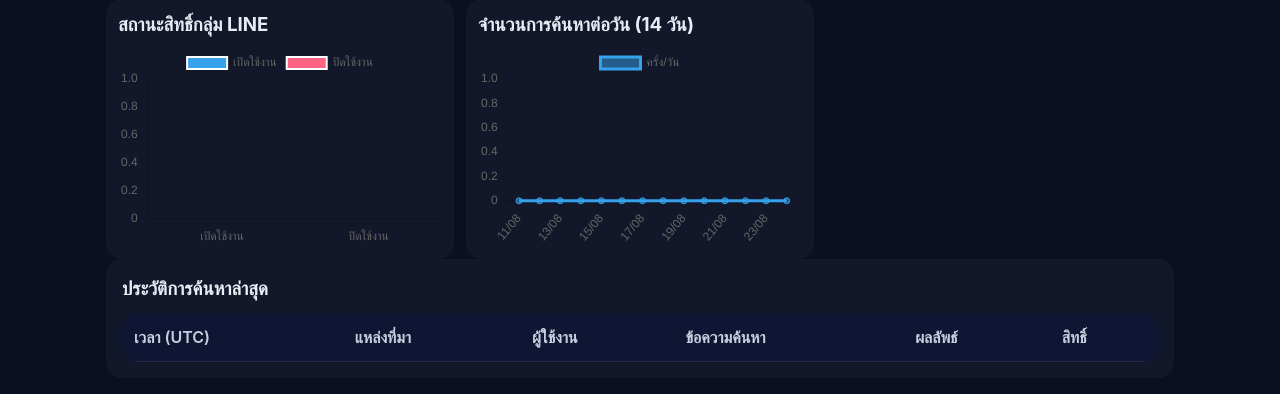
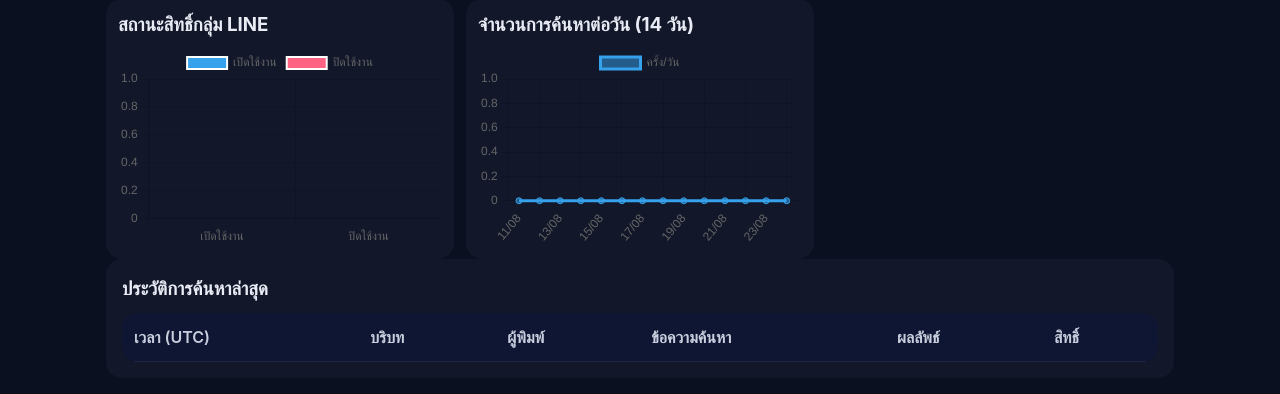
Before and after one commit to mzDeaThly/data_spf, a Flask app: page /admin/ in a window 1280 px wide. Shown: the part 494-888 px from the top of the page. Run offline with Flask 3, Linux system fonts and the light colour scheme; the visitor is signed in with stand-in values (Sample User, id 1); data that the repository does not hold is empty.

Commit message:
Update dashboard.html

```diff
--- a/templates/dashboard.html
+++ b/templates/dashboard.html
@@ -45,8 +45,8 @@
     <thead>
       <tr>
         <th>เวลา (UTC)</th>
-        <th>แหล่งที่มา</th>
-        <th>ผู้ใช้งาน</th>
+        <th>บริบท</th>
+        <th>ผู้พิมพ์</th>
         <th>ข้อความค้นหา</th>
         <th>ผลลัพธ์</th>
         <th>สิทธิ์</th>
@@ -56,13 +56,20 @@
     {% for log in recent_logs %}
       <tr>
         <td data-label="เวลา">{{ log.when }}</td>
-        <td data-label="แหล่งที่มา">{{ log.source_type or '-' }}</td>
-        <td data-label="ผู้ใช้งาน">
-          {% if log.source_type == 'group' %}
-            {{ log.line_group_id or '-' }}
+        <td data-label="บริบท">
+          {# แสดง "ชื่อที่ตั้งค่า" ก่อน ถ้าไม่มีค่อย fallback เป็น id ย่อ #}
+          {% if log.context_display_name %}
+            {{ log.context_display_name }}
           {% else %}
-            {{ log.line_user_id or '-' }}
+            {% if log.source_type == 'group' %}
+              {{ (log.line_group_id[:6] ~ '...') if log.line_group_id else '-' }}
+            {% else %}
+              {{ (log.line_user_id[:6] ~ '...') if log.line_user_id else '-' }}
+            {% endif %}
           {% endif %}
+        </td>
+        <td data-label="ผู้พิมพ์">
+          {{ log.actor_display_name or ((log.line_user_id[:6] ~ '...') if log.line_user_id else '-') }}
         </td>
         <td data-label="ข้อความค้นหา">{{ log.query_text or '-' }}</td>
         <td data-label="ผลลัพธ์">{{ log.matched if log.matched is not none else '-' }}</td>
@@ -72,6 +79,7 @@
     </tbody>
   </table>
 </div>
+
 
 <script src="https://cdn.jsdelivr.net/npm/chart.js"></script>
 <script>
```
